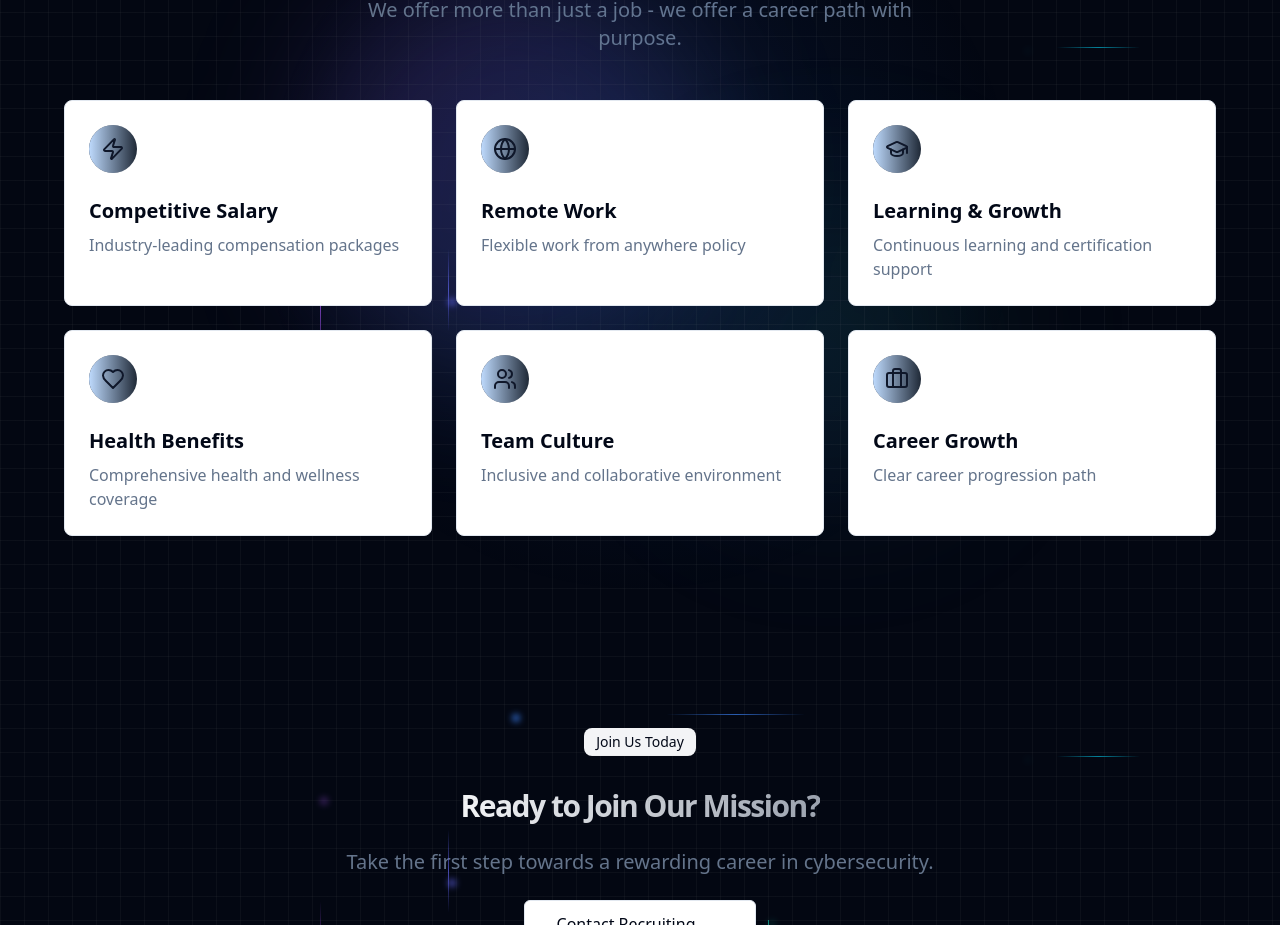
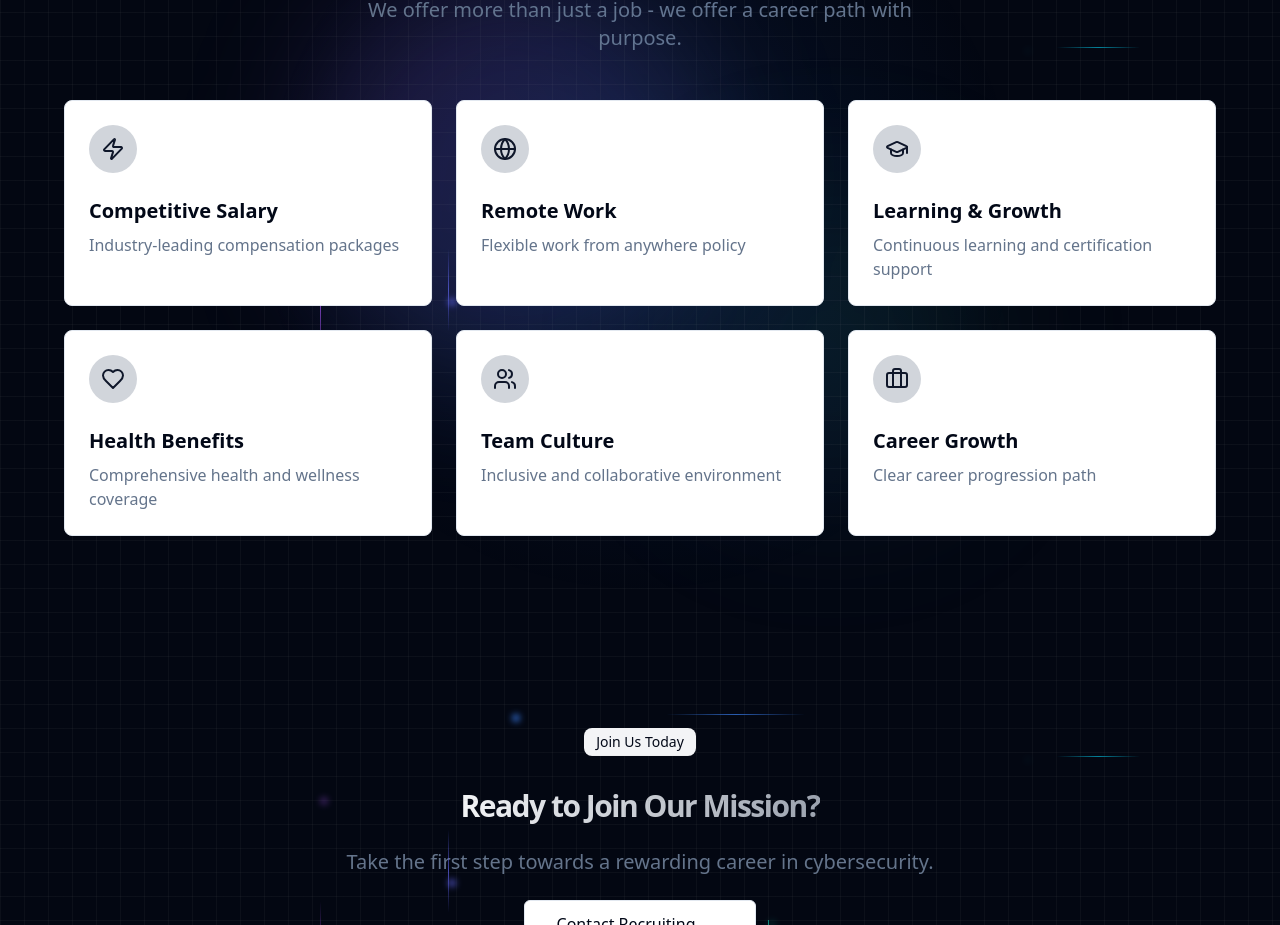
Before and after one commit to Devmangrani/Cyber-Soilders, a React (Vite) app: page /careers in a window 1280 px wide. Shown: the part 1577-2502 px from the top of the page. Built offline with nearby package versions, Linux system fonts and the light colour scheme.

Commit message:
Updarted Icons animations

```diff
--- a/src/components/careers.jsx
+++ b/src/components/careers.jsx
@@ -612,9 +612,8 @@ export default function Careers() {
                 >
                   <div className="absolute -inset-1 bg-gradient-to-r from-primary/30 to-purple-500/30 rounded-lg blur opacity-0 group-hover:opacity-75 transition duration-700"></div>
                   <div className="relative z-10">
-                    <div className="mb-6 p-3 size-12 rounded-full bg-gray-800  flex items-center justify-center text-primary group-hover:bg-primary/10 group-hover:scale-110 transition-all duration-500 relative overflow-hidden">
-                      <div className="absolute inset-0 bg-gradient-to-r from-blue-200 to-primary/0 group-hover:from-blue-400 group-hover:to-primary/30 transition-all duration-500"></div>
-                      <div className="relative z-10">{benefit.icon}</div>
+                    <div className="mb-6 p-3 size-12 rounded-full bg-gray-300 flex items-center justify-center text-primary">
+                      {benefit.icon}
                     </div>
                     <h3 className="text-xl font-bold mb-2 group-hover:text-primary transition-colors duration-300">{benefit.title}</h3>
                     <p className="text-muted-foreground text-gray-800">{benefit.description}</p>
```
